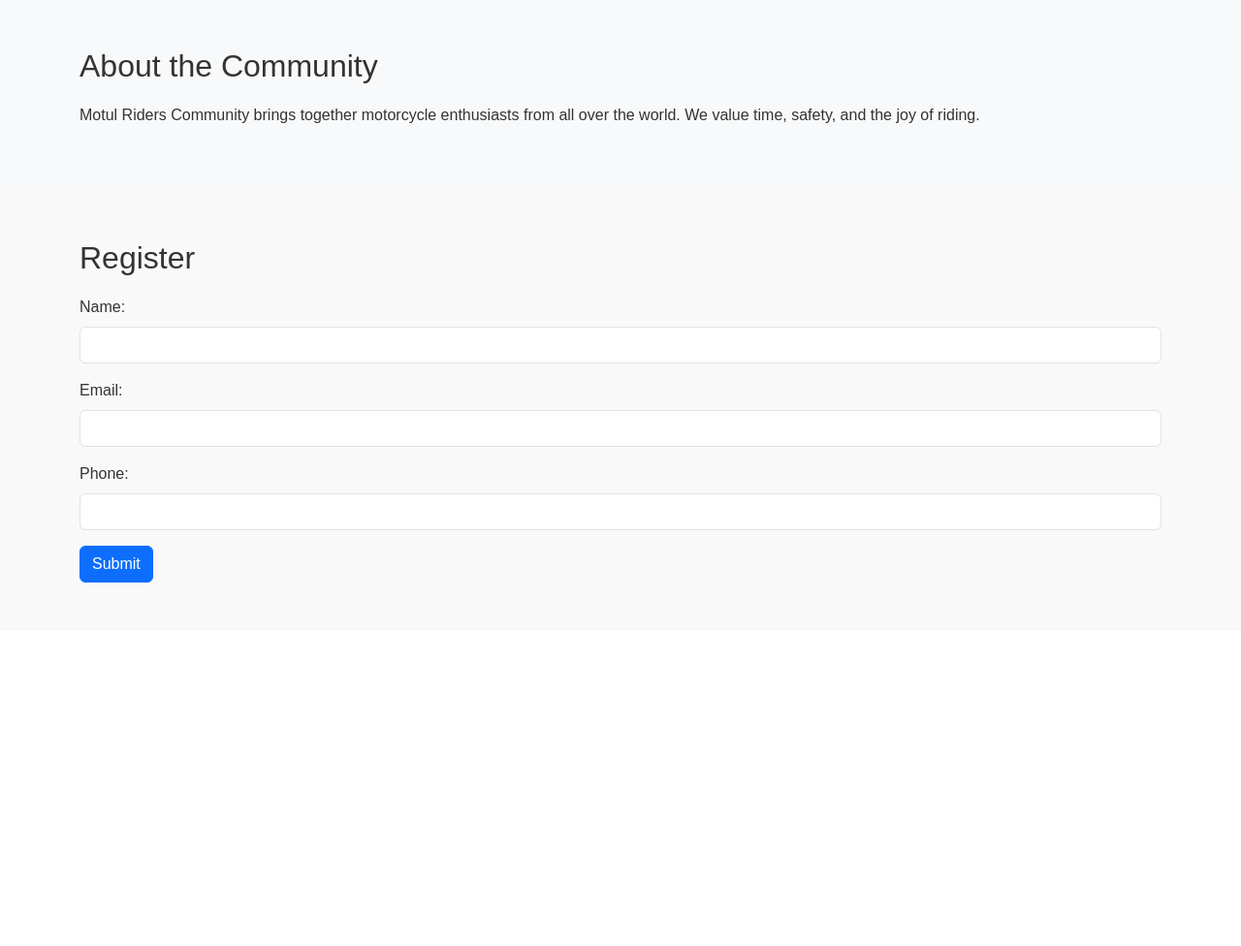
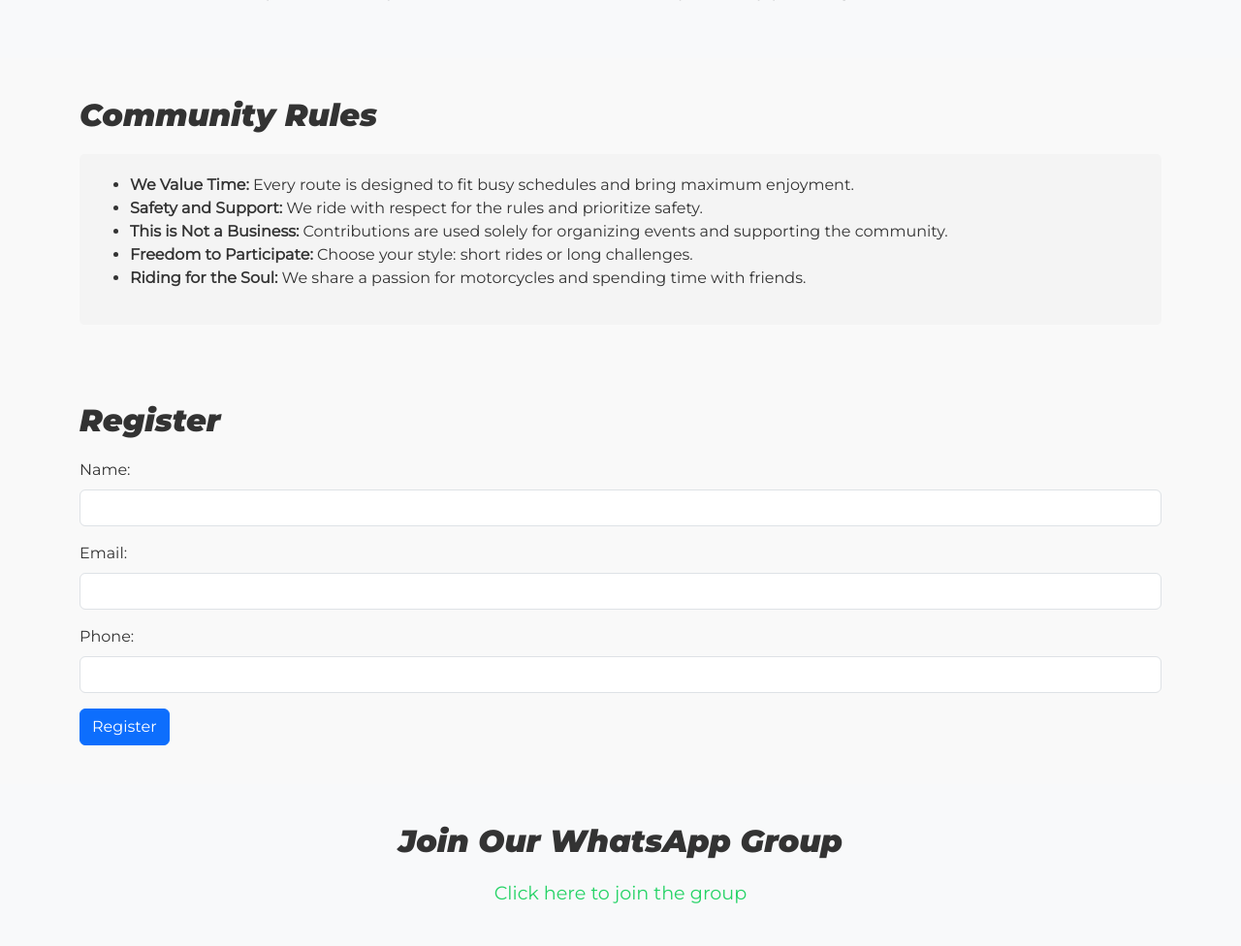
Before and after one commit to kornchli0/motul_community, a Flask app: page / in a window 1280 px wide. Shown: the part 371-1347 px from the top of the page at 97% size. Before the commit the page ends 972 px from the top, so only its background shows below. Run offline with Flask 3, Linux system fonts and the light colour scheme.

Commit message:
Update fonts and styles for index.html

```diff
--- a/templates/index.html
+++ b/templates/index.html
@@ -4,33 +4,56 @@
     <meta charset="UTF-8">
     <meta name="viewport" content="width=device-width, initial-scale=1.0">
     <title>Motul Riders Community</title>
+    <!-- Подключение Bootstrap -->
     <link href="https://cdn.jsdelivr.net/npm/bootstrap@5.3.0-alpha3/dist/css/bootstrap.min.css" rel="stylesheet">
     <script src="https://cdn.jsdelivr.net/npm/bootstrap@5.3.0-alpha3/dist/js/bootstrap.bundle.min.js"></script>
+    <!-- Подключение шрифтов Google Fonts -->
+    <link href="https://fonts.googleapis.com/css2?family=Montserrat:ital,wght@0,400;1,900&display=swap" rel="stylesheet">
     <style>
         body {
-            font-family: Arial, sans-serif;
+            font-family: 'Montserrat', sans-serif;
             background-color: #f9f9f9;
             color: #333;
+        }
+        h1, h2, h3 {
+            font-family: 'Montserrat', sans-serif;
+            font-style: italic;
+            font-weight: 900;
+        }
+        p, li, label, input, button {
+            font-family: 'Montserrat', sans-serif;
+            font-weight: 400;
         }
         .banner {
             background: url('/static/banner.jpg') no-repeat center center;
             background-size: cover;
             color: white;
             text-align: center;
-            padding: 100px 20px;
+            padding: 50px 20px;
         }
         .banner h1 {
-            font-size: 3em;
+            font-size: 2.5em;
         }
         .banner p {
-            font-size: 1.5em;
+            font-size: 1.2em;
             margin-bottom: 20px;
         }
         .section {
-            padding: 50px 20px;
+            padding: 40px 20px;
         }
         .section h2 {
             margin-bottom: 20px;
+        }
+        .whatsapp-link a {
+            color: #25d366;
+            font-size: 1.2em;
+            text-decoration: none;
+        }
+        .rules {
+            background-color: #f4f4f4;
+            padding: 20px;
+            border-radius: 5px;
+            margin-top: 20px;
         }
     </style>
 </head>
@@ -39,7 +62,7 @@
     <!-- Баннер -->
     <div class="banner">
         <h1>Welcome to Motul Riders Community</h1>
-        <p>Join the best motorcycle community and experience unforgettable rides!</p>
+        <p>Join the best motorcycle community and share your passion with fellow riders!</p>
         <a href="#register" class="btn btn-danger btn-lg">Join Now</a>
     </div>
 
@@ -47,7 +70,23 @@
     <div class="section bg-light">
         <div class="container">
             <h2>About the Community</h2>
-            <p>Motul Riders Community brings together motorcycle enthusiasts from all over the world. We value time, safety, and the joy of riding.</p>
+            <p>Motul Riders Community unites motorcycle enthusiasts who value time, safety, and the joy of riding.</p>
+        </div>
+    </div>
+
+    <!-- Правила сообщества -->
+    <div class="section">
+        <div class="container">
+            <h2>Community Rules</h2>
+            <div class="rules">
+                <ul>
+                    <li><strong>We Value Time:</strong> Every route is designed to fit busy schedules and bring maximum enjoyment.</li>
+                    <li><strong>Safety and Support:</strong> We ride with respect for the rules and prioritize safety.</li>
+                    <li><strong>This is Not a Business:</strong> Contributions are used solely for organizing events and supporting the community.</li>
+                    <li><strong>Freedom to Participate:</strong> Choose your style: short rides or long challenges.</li>
+                    <li><strong>Riding for the Soul:</strong> We share a passion for motorcycles and spending time with friends.</li>
+                </ul>
+            </div>
         </div>
     </div>
 
@@ -68,8 +107,18 @@
                     <label for="phone" class="form-label">Phone:</label>
                     <input type="tel" class="form-control" id="phone" name="phone" required>
                 </div>
-                <button type="submit" class="btn btn-primary">Submit</button>
+                <button type="submit" class="btn btn-primary">Register</button>
             </form>
+        </div>
+    </div>
+
+    <!-- Кнопка для вступления в WhatsApp -->
+    <div class="section bg-light text-center">
+        <div class="container">
+            <h2>Join Our WhatsApp Group</h2>
+            <div class="whatsapp-link">
+                <a href="https://chat.whatsapp.com/HxOu6sVzULfDllfLW1Caka" target="_blank">Click here to join the group</a>
+            </div>
         </div>
     </div>
 
```
